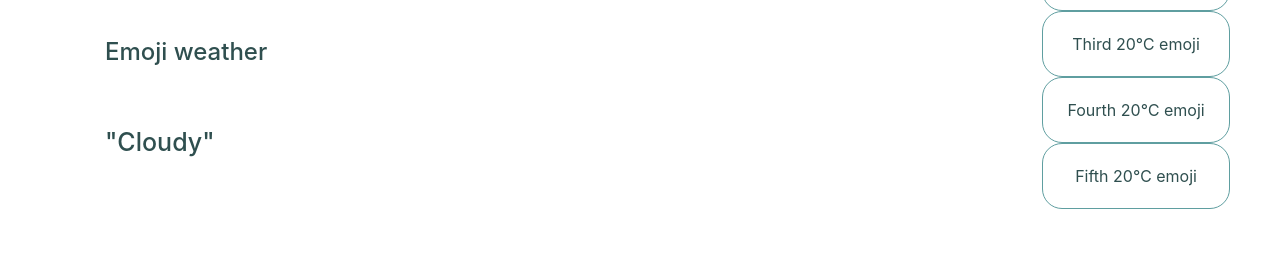
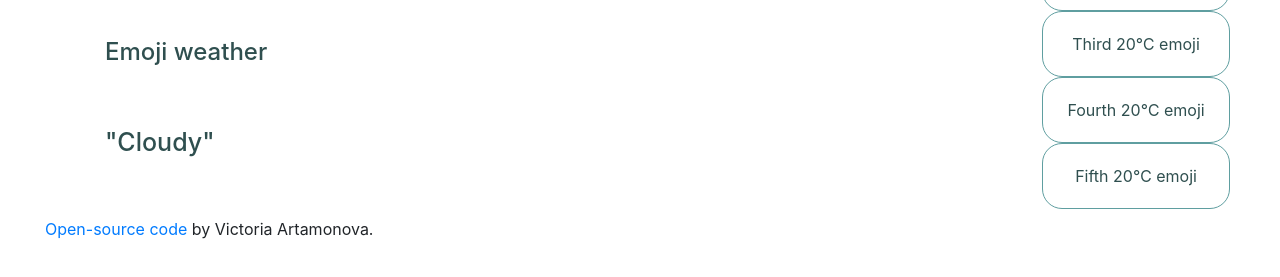
Before and after one commit to thalassa1/shecodes_project, a plain HTML site: page index.html in a window 1280 px wide. Shown: the part 211-488 px from the top of the page. Drawn offline with nearby package versions, Linux system fonts and the light colour scheme.

Commit message:
github link added

```diff
--- a/index.html
+++ b/index.html
@@ -47,7 +47,7 @@
       <li>Fourth 20&#8451; emoji</li>
       <li>Fifth 20&#8451; emoji</li>
     </ul>
-
+      <p> <a href="https://github.com/thalassa1/shecodes_project">Open-source code</a> by Victoria Artamonova. </p>
     <script src="./src/index.js"></script>
   </body>
 </html>
--- a/src/styles.css
+++ b/src/styles.css
@@ -64,3 +64,10 @@ input {
 .col-sm-2 {
   font-size: 20px;
 }
+
+p{
+    display: block;
+    margin: 0 auto;
+    padding: 20px 45px;
+
+}
```
